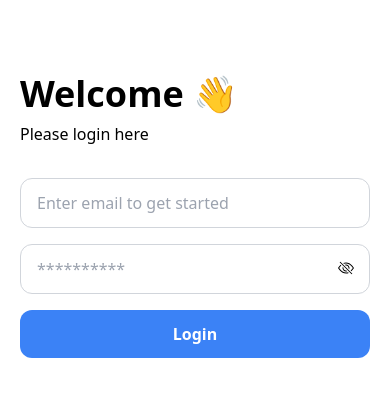
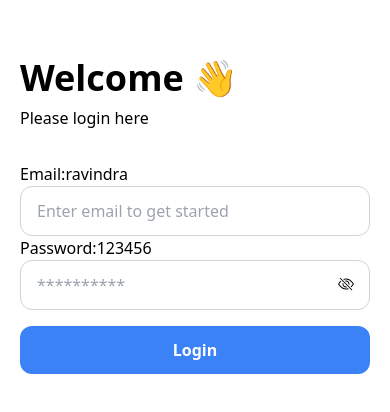
Before and after one commit to ravi715950/Admin-Dashboard, a React (Create React App) app: page /login in a window 390 px wide. Shown: the part 206-618 px from the top of the page. Built offline with nearby package versions, Linux system fonts and the light colour scheme.

Commit message:
fix the issues

```diff
--- a/src/Componants/LoginPage.jsx
+++ b/src/Componants/LoginPage.jsx
@@ -57,7 +57,7 @@ const LoginPage = () => {
 
     return (
         <div className='grid grid-cols-12 h-screen  bg-white '>
-            <div className=' col-span-0 md:col-span-7 rounded p-4 xl:block hidden' >
+            <div className=' col-span-0 md:col-span-7 rounded p-4 md:block hidden' >
                 <img className='h-full  rounded-3xl ' src="https://plus.unsplash.com/premium_photo-1673984261110-d1d931e062c0?w=500&auto=format&fit=crop&q=60&ixlib=rb-4.0.3&ixid=M3wxMjA3fDB8MHx0b3BpYy1mZWVkfDM4fGFldTZyTC1qNmV3fHxlbnwwfHx8fHw%3D" alt="Placeholder" />
             </div>
             <div className=' col-span-12 md:col-span-5 flex justify-center items-center'>
@@ -69,19 +69,20 @@ const LoginPage = () => {
                         <p className='mb-8'>Please login here</p>
                     </div>
                     <form onSubmit={getData}>
-
+                         <span>Email:ravindra</span>
                         <input className='w-full px-4 py-3 border border-gray-300 rounded-xl' name="email"  type="text" placeholder='Enter email to get started' value={username} onChange={(e) => setUsername(e.target.value)} />
 
 
                 <div className='w-full relative'>
-                        <input className='w-full px-4 py-3 border border-gray-300 rounded-xl mt-4'  type={show ? "text" : "password"} placeholder='**********' value={password} onChange={(e) => setPassword(e.target.value)} />
+                    <span className='absolute '>Password:123456</span>
+                        <input className='w-full px-4 py-3 border border-gray-300 rounded-xl mt-6'  type={show ? "text" : "password"} placeholder='**********' value={password} onChange={(e) => setPassword(e.target.value)} />
 
                         <h6  className='cursor-pointer' onClick={ ()=>setShow(!show)}>
 
                             {show ? (
-                                <BsEye className='absolute right-4 top-8'/>
+                                <BsEye className='absolute right-4 top-10'/>
                             ):(
-                                <BsEyeSlash  className='absolute right-4 top-8'/>
+                                <BsEyeSlash  className='absolute right-4 top-10'/>
                             )}
                         </h6>
 
```
